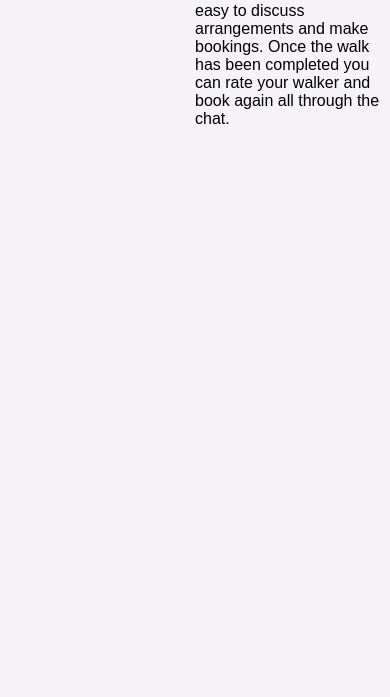
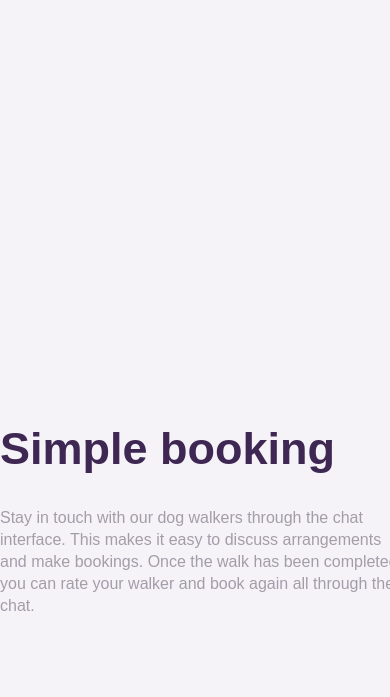
Before and after one commit to saarmah002/amalitech-chatapp-project, a plain HTML site: page index.html in a window 390 px wide. Shown: the part 421-1118 px from the top of the page. Before the commit the page ends 844 px from the top, so only its background shows below. Drawn offline with Linux system fonts and the light colour scheme.

Commit message:
Improved code

```diff
--- a/style.css
+++ b/style.css
@@ -1,23 +1,23 @@
-:root{
-    --pale-violet : hsl(276, 100%, 81%);
-    --moderate-violet : hsl(276, 55%, 52%);
-    --desaturated-dark-violet : hsl(271, 15%, 43%);
-    --grayish-blue : hsl(206, 6%, 79%);
-    --dark-grayish-violet : hsl(270, 7%, 64%);
+:root {
+    --pale-violet: hsl(276, 100%, 81%);
+    --moderate-violet: hsl(276, 55%, 52%);
+    --desaturated-dark-violet: hsl(271, 15%, 43%);
+    --grayish-blue: hsl(206, 6%, 79%);
+    --dark-grayish-violet: hsl(270, 7%, 64%);
     --light-magenta: hsl(293, 100%, 63%);
     --light-violet: hsl(264, 100%, 61%);
-    --light-grayish-violet : hsl(270, 20%, 96%);
-    --very-dark-desaturated-violet : hsl(271, 36%, 24%);
+    --light-grayish-violet: hsl(270, 20%, 96%);
+    --very-dark-desaturated-violet: hsl(271, 36%, 24%);
     --very-light-magenta: hsl(289, 100%, 72%);
- }
+}
 
-*{
+* {
     box-sizing: border-box;
     margin: 0;
     padding: 0;
 }
 
-body{
+body {
     font-family: 'Rubik', sans-serif;
     background-color: var(--light-grayish-violet);
 }
@@ -31,11 +31,90 @@ body{
     position: relative;
 }
 
-.content-text{
+.content-text {
     min-height: 100vh;
     width: 50%;
-    display : flex;
+    display: flex;
     flex-direction: column;
-    justify-content:center;
-    align-items:center;
+    justify-content: center;
+    align-items: center;
 }
+
+.booking-section {
+    float: left;
+    display: flex;
+    flex-direction: column;
+    justify-content: center;
+    margin: auto;
+}
+
+.booking-section h1 {
+    font-size: 45px;
+    font-weight: 700;
+    color: var(--very-dark-desaturated-violet);
+    margin-bottom: 2rem;
+}
+
+.booking-section p {
+    color: var(--dark-grayish-violet);
+    width: 400px;
+    line-height: 22px;
+    font-weight: 500;
+}
+
+@media(max-width:900px) {
+    .flex-container {
+        display: flex;
+        flex-direction: column;
+    }
+
+    .content-chat {
+        width: 100%;
+        height: 100vh;
+    }
+
+    .content-text {
+        height: auto;
+        width: 100%;
+        display: contents;
+    }
+
+    .booking-section {
+        margin-bottom: 5rem;
+    }
+
+    .booking-section h1 {
+        font-size: 45px;
+    }
+
+    .booking-section p {
+        color: var(--dark-grayish-violet);
+        width: 400px;
+        line-height: 22px;
+        font-weight: 500;
+    }
+}
+
+
+@media(max-width:600px) {
+    .flex-container {
+        display: flex;
+        flex-direction: column;
+    }
+
+    .content-chat {
+        width: 100%;
+        height: 100vh;
+    }
+
+    .content-text {
+        height: auto;
+        width: 100%;
+        display: contents;
+        margin-bottom: 5rem !important;
+    }
+
+    .booking-section {
+        margin-bottom: 5rem;
+    }
+}
```
